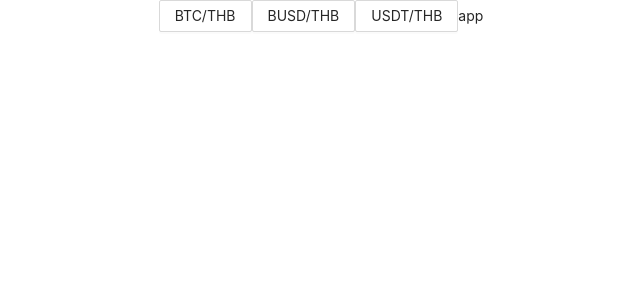
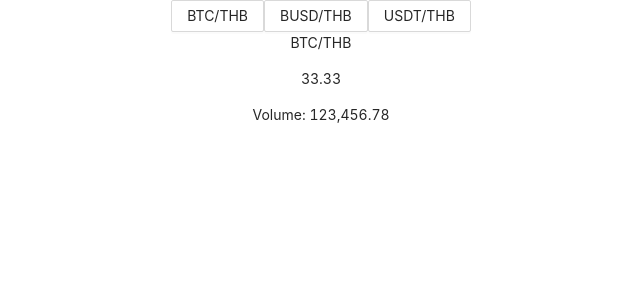
Before and after one commit to PanicP/test-st-pair, a React (Create React App) app: page / in a window 1280 px wide. Shown: the top 300 px of the page, without its empty margins (319-959 px from the left). Built offline with nearby package versions, Linux system fonts and the light colour scheme.

Commit message:
WIP: Prepared simple components

```diff
--- a/package.json
+++ b/package.json
@@ -33,5 +33,8 @@
       "last 1 firefox version",
       "last 1 safari version"
     ]
+  },
+  "devDependencies": {
+    "sass": "^1.45.1"
   }
 }
--- a/src/App.js
+++ b/src/App.js
@@ -8,7 +8,6 @@
   return (
     <div className="App">
       <Main/>
-      <span>app</span>
       {/* <header className="App-header">
         <img src={logo} className="App-logo" alt="logo" />
         <Counter />
--- /dev/null
+++ b/src/components/displays/PriceAndVolumeBox.js
@@ -0,0 +1,15 @@
+const PriceAndVolumeBox = ({ pairText, price, volume }) => {
+    return <>
+        <div>
+            <p>{ pairText }</p>
+        </div>
+        <div>
+            <p>{ price }</p>
+        </div>
+        <div>
+            <p>Volume: { volume }</p>
+        </div>
+    </>
+}
+
+export default PriceAndVolumeBox
--- a/src/components/pages/main.js
+++ b/src/components/pages/main.js
@@ -1,10 +1,13 @@
 import SimpleButton from "components/buttons/SimpleButton"
+import PriceAndVolumeBox from "components/displays/PriceAndVolumeBox"
 
 const Main = () => {
     return <>
         <SimpleButton text="BTC/THB" onClick={() => {}}/>
         <SimpleButton text="BUSD/THB" onClick={() => {}}/>
         <SimpleButton text="USDT/THB" onClick={() => {}}/>
+        <PriceAndVolumeBox pairText="BTC/THB" price="33.33" volume="123,456.78"/>
+
     </>
 }
 
```
Also changed, not shown: 1 other file (tests, documents, lock files or other folders).
